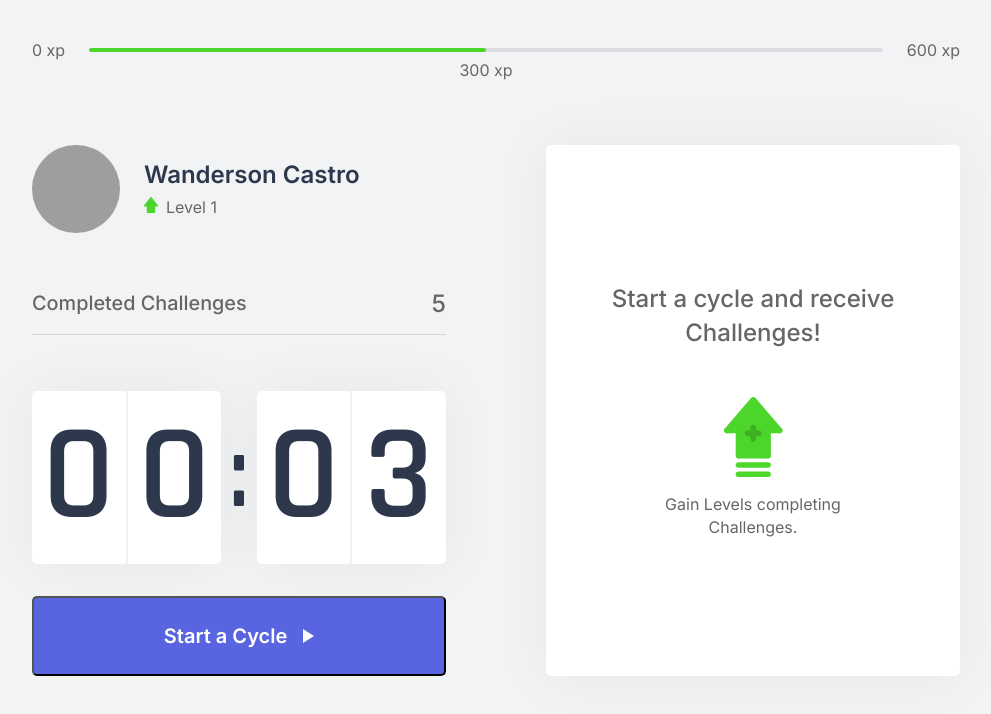
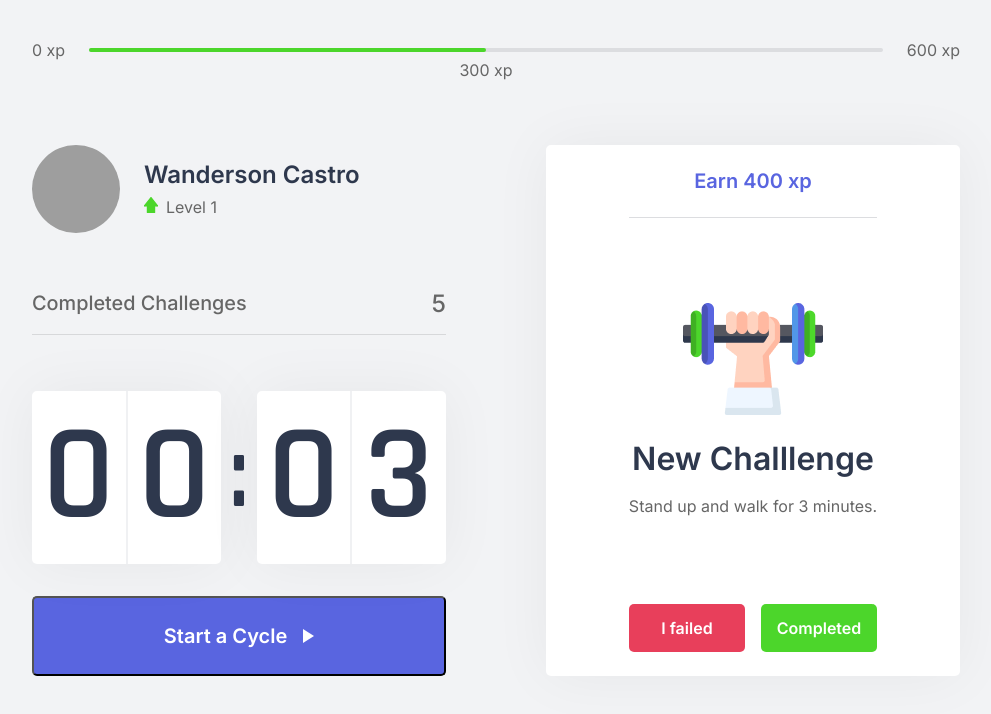
Before and after one commit to wandersonce/cheerup-next, a Next.js app: page / in a window 1280 px wide. Shown: the top 714 px of the page, without its empty margins (144-1135 px from the left). Built offline with nearby package versions, Linux system fonts and the light colour scheme; grey boxes are pictures that could not be loaded.

Commit message:
New Box challenge box

```diff
--- a/src/components/ChallengeBox.tsx
+++ b/src/components/ChallengeBox.tsx
@@ -1,15 +1,42 @@
 import styles from '../styles/components/ChallengeBox.module.css';
 
 export function ChallengeBox() {
+    const hasActiveChallenge = true;
     return (
         <div className={styles.challengeBoxContainer}>
+            {hasActiveChallenge ? (
+                <div className={styles.challengeActive}>
+                    <header>Earn 400 xp</header>
+
+                    <main>
+                        <img src="images/ilustraliftWeight.png" alt="liftWeight" />
+                        <strong>New Challlenge</strong>
+                        <p>Stand up and walk for 3 minutes.</p>
+                    </main>
+
+                    <footer>
+                        <button
+                            type="button"
+                            className={styles.challengeFailedButton}
+                        >
+                            I failed</button>
+
+                        <button
+                            type="button"
+                            className={styles.challengeSucceededButton}
+                        >
+                            Completed</button>
+                    </footer>
+                </div>
+            ) : (
                 <div className={styles.challengeNotActive}>
                     <strong>Start a cycle and receive Challenges!</strong>
                     <p>
                         <img src="images/IconupBig.svg" alt="Level Up" />
-                    Gain Levels completing Challenges.
+                            Earn Level completing Challenges.
                         </p>
                 </div>
+            )}
         </div>
     )
 }
--- a/src/styles/components/ChallengeBox.module.css
+++ b/src/styles/components/ChallengeBox.module.css
@@ -35,3 +35,67 @@
 .challengeNotActive p img {
     margin-bottom: 1rem;
 }
+
+.challengeActive {
+    height: 100%;
+    display: flex;
+    flex-direction: column;
+}
+
+.challengeActive header {
+    color: var(--blue);
+    font-weight: 600;
+    font-size: 1.25rem;
+    padding: 0 2rem 1.5rem;
+    border-bottom: 1px solid var(--gray-line);
+}
+
+.challengeActive main {
+    flex: 1;
+    display: flex;
+    flex-direction: column;
+    align-items: center;
+    justify-content: center;
+}
+
+.challengeActive main strong {
+    font-weight: 600;
+    font-size: 2rem;
+    color: var(--title);
+    margin: 1.5rem 0 1rem;
+}
+
+.challengeActive main p {
+    line-height: 1.5;
+}
+
+.challengeActive footer {
+    display: grid;
+    grid-template-columns: 1fr 1fr;
+    gap: 1rem;
+}
+
+.challengeActive footer button {
+    height: 3rem;
+    display: flex;
+    align-items: center;
+    justify-content: center;
+    border: 0;
+    border-radius: 5px;
+    color: var(--white);
+    font-size: 1rem;
+    font-weight: 600;
+    transition: filter 0.2s;
+}
+
+.challengeActive footer button.challengeFailedButton {
+    background: var(--red);
+}
+
+.challengeActive footer button.challengeSucceededButton {
+    background: var(--green);
+}
+
+.challengeActive footer button:hover {
+    filter: brightness(0.9);
+}
```
Also changed, not shown: public/images/.svg (renamed from public/images/IlustraliftWeight.svg). Lines whose indentation alone changed are shown as unchanged.
